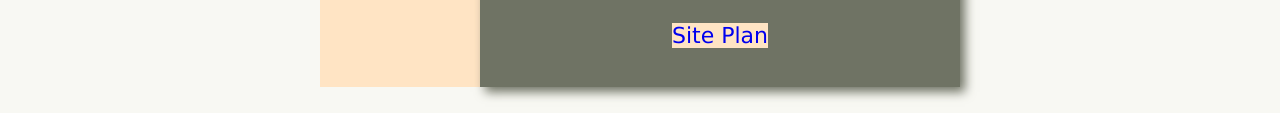
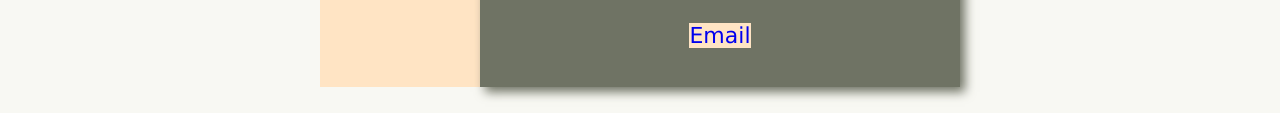
Before and after one commit to TheMachine72/wdd130, a plain HTML site: page ak/contact.html in a window 1280 px wide. Shown: the part 1034-1147 px from the top of the page. Drawn offline with Linux system fonts and the light colour scheme.

Commit message:
Update contact.html

```diff
--- a/ak/contact.html
+++ b/ak/contact.html
@@ -37,7 +37,7 @@
 <section class="msg2">
     <h2>Aceros Kamy Delivery</h2>
     <p>We do deliver nationwide (Argentina). All of our product will come with a 1 year warranty to give you peace of mind. You can count on us to deliver the products you need at your door, once you order with us by phone or by email. Contact us for more in detail info.</p>
-    <a href="site-plan.html">Site Plan</a>
+    <a href="mailto:aceroskamy@gmail.com?">Email</a>
 </section>
 </main>
 <footer>
```
